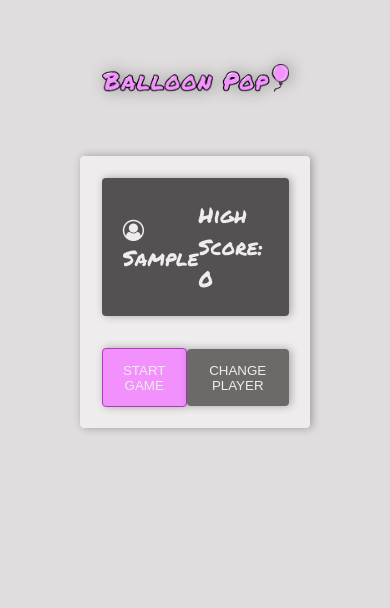
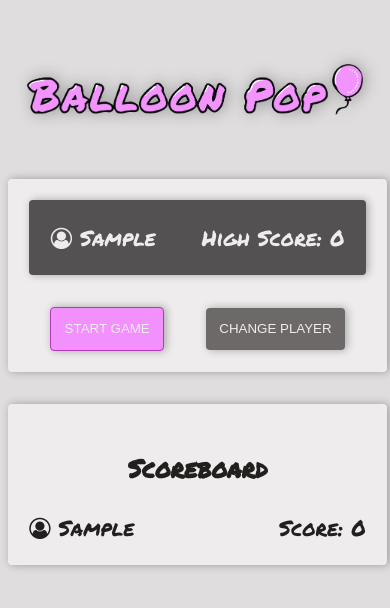
Before and after one commit to strangewillstrange/balloonpop, a plain HTML site: page index.html in a window 390 px wide. Both pictures are taken after typing "Sample" into the empty fields and a click on the button "OK". Drawn offline with Linux system fonts and the light colour scheme.

Commit message:
final commit for BalloonPop project

```diff
--- a/index.html
+++ b/index.html
@@ -30,8 +30,8 @@
       </div>
       <button type='submit'>Ok</button>
     </form>
+
     <section id='game' class="game hidden">
-
       <div class="card text-light bg-dark">
         <div class="d-flex space-between">
           <div>
@@ -68,8 +68,8 @@
                 <span id="click-count"></span>
               </div>
             </div>
-              <div id="balloon" class="balloon"></div>
-              <audio id="pop-sound" src="burst.mp3"></audio>
+            <div id="balloon" class="balloon"></div>
+            <audio id="pop-sound" src="burst.mp3"></audio>
           </div>
         </div>
 
@@ -77,6 +77,12 @@
 
   </main>
 
+  <div id="scoreboard" class="container card mt-2">
+    <h3 class="text-center">Scoreboard</h3>
+    <div id="players">
+    </div>
+  </div>
+
   <script src="main.js"></script>
 </body>
 
--- a/main.js
+++ b/main.js
@@ -19,6 +19,7 @@ function startGame() {
   document.getElementById("game-controls").classList.remove("hidden");
   document.getElementById("main-controls").classList.add("hidden");
   startClock();
+  document.getElementById("scoreboard").classList.add("hidden");
   setTimeout(stopGame, gameLength);
 }
 
@@ -44,7 +45,6 @@ function inflate() {
   width += inflationRate;
   checkBalloonPop();
   draw();
-
 }
 
 function checkBalloonPop(){
@@ -90,6 +90,7 @@ function stopGame() {
 
   document.getElementById("game-controls").classList.add("hidden");
   document.getElementById("main-controls").classList.remove("hidden");
+  document.getElementById("scoreboard").classList.remove("hidden");
 
   clickCount = 0;
   height = 120;
@@ -104,6 +105,7 @@ function stopGame() {
 
   stopClock();
   draw();
+  drawScoreboard();
 }
 
 //#endregion
@@ -129,6 +131,7 @@ function setPlayer(event) {
   document.getElementById("game").classList.remove("hidden");
   form.classList.add("hidden");
   draw();
+  drawScoreboard();
 }
 
 function changePlayer() {
@@ -146,3 +149,26 @@ function loadPlayers() {
     players = playersData;
   }
 }
+
+function drawScoreboard() {
+  let template = '';
+
+  players.sort((p1, p2) => p2.topScore - p1.topScore);
+
+  players.forEach(player => {
+    template += `
+    <div class="d-flex space-between">
+    <span>
+      <i class="fa fa-user-circle-o" aria-hidden="true"></i>
+      ${player.name}
+    </span>
+    <span>Score: ${player.topScore}</span>
+    </div>
+    `;
+  })
+
+  document.getElementById('players').innerHTML = template;
+
+}
+
+drawScoreboard();
--- a/style.css
+++ b/style.css
@@ -75,16 +75,16 @@ button:hover {
   left: 5px;
   display: flex;
   justify-content: center;
-  transition: all .05s linear;
+  transition: all 0.05s linear;
   z-index: 1;
 }
 
 .pump-box span {
   background-color: white;
-  padding: .5em;
+  padding: 0.5em;
 }
 
-.pump:active .handle{
+.pump:active .handle {
   top: -20px;
 }
 
@@ -120,27 +120,34 @@ button:hover {
   align-self: flex-end;
   margin: 0 auto;
   box-shadow: inset -10px -10px 12px #ffffff4d;
-  background: linear-gradient(-45deg, #772e19 0%, #ff0808 60%, #ff0808 80%, #ffffff 100%);
+  background: linear-gradient(
+    -45deg,
+    #772e19 0%,
+    #ff0808 60%,
+    #ff0808 80%,
+    #ffffff 100%
+  );
 }
 
-.balloon.green{
+.balloon.green {
   filter: hue-rotate(130deg);
 }
 
-.balloon.blue{
+.balloon.blue {
   filter: hue-rotate(225deg);
 }
 
-.balloon.purple{
+.balloon.purple {
   filter: hue-rotate(225deg);
 }
 
-.balloon.pink{
+.balloon.pink {
   filter: hue-rotate(325deg);
 }
 
 @keyframes balloon-float {
-  0%, 100% {
+  0%,
+  100% {
     transform: translateY(-25px) rotate(5deg);
   }
   50% {
@@ -151,6 +158,12 @@ button:hover {
 .container {
   width: 50%;
   margin: auto;
+}
+
+@media screen and (max-width: 700px){
+  .container{
+    width: 90%;
+  }
 }
 
 .card {
@@ -218,6 +231,10 @@ button:hover {
   margin-bottom: 0.5em;
 }
 
+.text-center {
+  text-align: center;
+}
+
 .hidden {
   display: none !important;
 }
```
